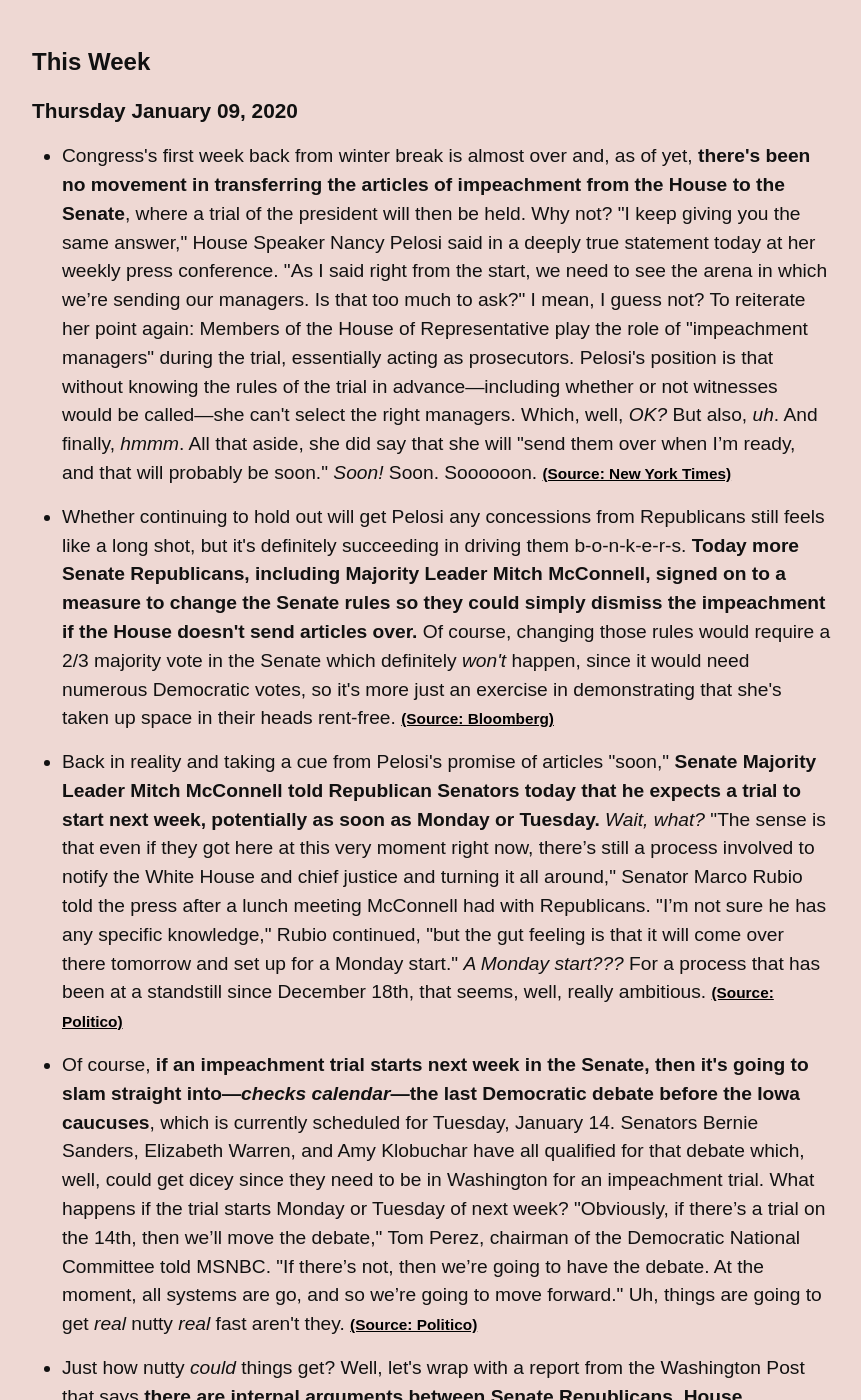
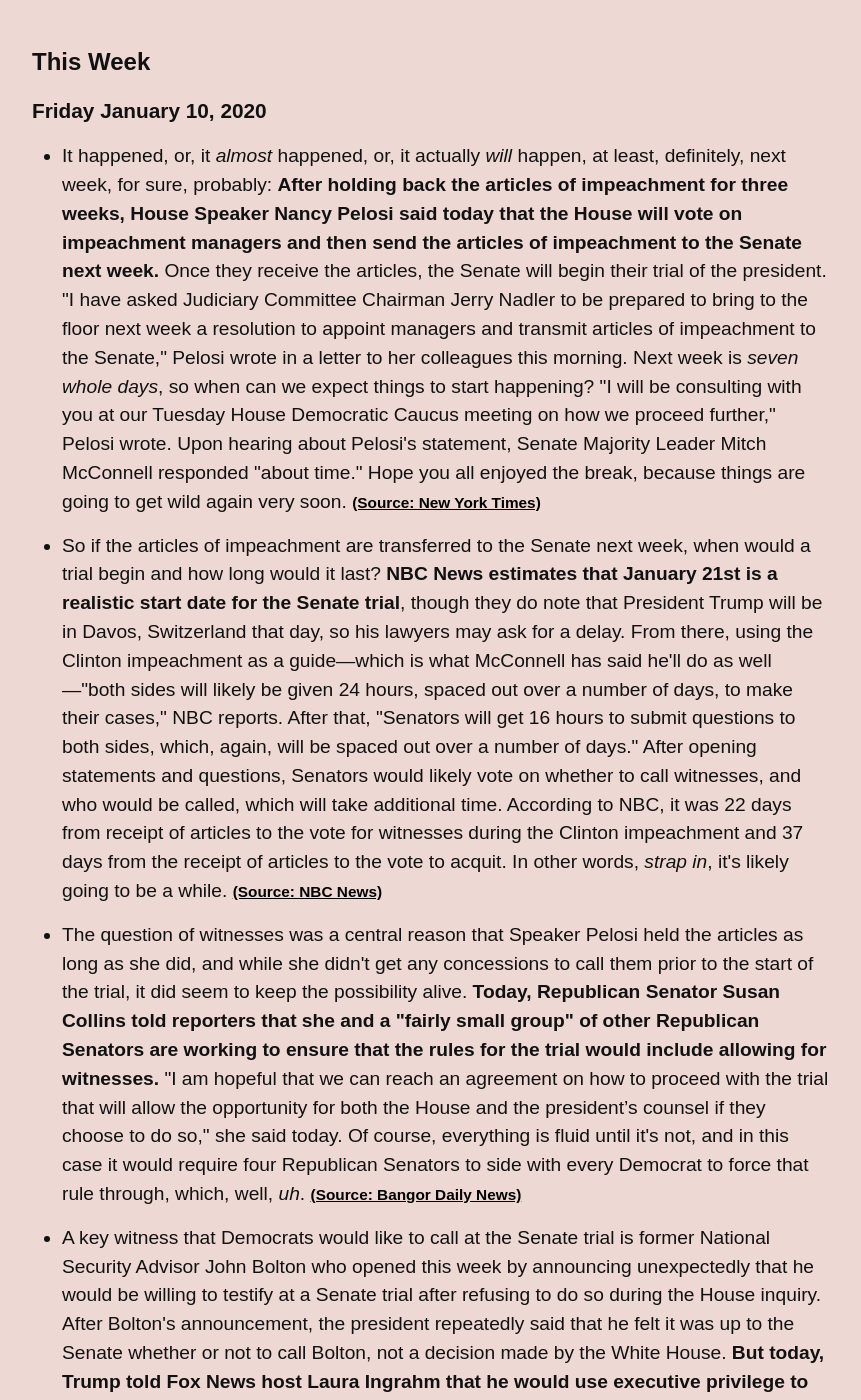
Before and after one commit to dansinker/impeachment.fyi, a Jekyll site: the page built from archive.md, in a window 1280 px wide and 1400 px high, scrolled down 388 px. Shown: the whole window, without its empty margins (268-1129 px from the left). Built offline with Jekyll 4.4.1, drawn with Linux system fonts in a browser that asks for light colours; nearby versions of some CDN libraries; some web fonts are replaced; comment, search, counter and statistics services are not loaded; some of the changed text lies outside the part shown.

Commit message:
January 10 update

```diff
--- a/_data/news.yml
+++ b/_data/news.yml
@@ -1,4 +1,23 @@
 news:
+- date: 2020-01-10T18:45:00
+  yesterday: The president was <a href="https://www.washingtonpost.com/politics/trump-impeachment-live-updates/2019/12/18/237147e8-2110-11ea-bed5-880264cc91a9_story.html">impeached</a> and then we <a href="https://www.nytimes.com/2020/01/08/us/politics/mcconnell-pelosi-impeachment-trial.html">waited</a>. That's it, that's the entire entry.
+  todays:
+  - item: It happened, or, it <i>almost</i> happened, or, it actually <i>will</i> happen, at least, definitely, next week, for sure, probably&#58; <b>After holding back the articles of impeachment for three weeks, House Speaker Nancy Pelosi said today that the House will vote on impeachment managers and then send the articles of impeachment to the Senate next week.</b> Once they receive the articles, the Senate will begin their trial of the president. "I have asked Judiciary Committee Chairman Jerry Nadler to be prepared to bring to the floor next week a resolution to appoint managers and transmit articles of impeachment to the Senate," Pelosi wrote in a letter to her colleagues this morning. Next week is <i>seven whole days</i>, so when can we expect things to start happening? "I will be consulting with you at our Tuesday House Democratic Caucus meeting on how we proceed further," Pelosi wrote. Upon hearing about Pelosi's statement, Senate Majority Leader Mitch McConnell responded "about time." Hope you all enjoyed the break, because things are going to get wild again very soon.
+    source: New York Times
+    url: https://www.nytimes.com/2020/01/10/us/politics/trump-impeachment-pelosi.html
+  - item: So if the articles of impeachment are transferred to the Senate next week, when would a trial begin and how long would it last? <b>NBC News estimates that January 21st is a realistic start date for the Senate trial</b>, though they do note that President Trump will be in Davos, Switzerland that day, so his lawyers may ask for a delay. From there, using the Clinton impeachment as a guide—which is what McConnell has said he'll do as well—"both sides will likely be given 24 hours, spaced out over a number of days, to make their cases," NBC reports. After that, "Senators will get 16 hours to submit questions to both sides, which, again, will be spaced out over a number of days." After opening statements and questions, Senators would likely vote on whether to call witnesses, and who would be called, which will take additional time. According to NBC, it was 22 days from receipt of articles to the vote for witnesses during the Clinton impeachment and 37 days from the receipt of articles to the vote to acquit. In other words, <i>strap in</i>, it's likely going to be a while.
+    source: NBC News
+    url: https://www.nbcnews.com/politics/congress/when-will-trump-s-senate-trial-start-how-long-will-n1113781
+  - item: The question of witnesses was a central reason that Speaker Pelosi held the articles as long as she did, and while she didn't get any concessions to call them prior to the start of the trial, it did seem to keep the possibility alive. <b>Today, Republican Senator Susan Collins told reporters that she and a "fairly small group" of other Republican Senators are working to ensure that the rules for the trial would include allowing for witnesses.</b> "I am hopeful that we can reach an agreement on how to proceed with the trial that will allow the opportunity for both the House and the president’s counsel if they choose to do so," she said today. Of course, everything is fluid until it's not, and in this case it would require four Republican Senators to side with every Democrat to force that rule through, which, well, <i>uh</i>.
+    source: Bangor Daily News
+    url: https://bangordailynews.com/2020/01/10/politics/susan-collins-working-with-small-group-of-gop-senators-to-allow-impeachment-witnesses/
+  - item: A key witness that Democrats would like to call at the Senate trial is former National Security Advisor John Bolton who opened this week by announcing unexpectedly that he would be willing to testify at a Senate trial after refusing to do so during the House inquiry. After Bolton's announcement, the president repeatedly said that he felt it was up to the Senate whether or not to call Bolton, not a decision made by the White House. <b>But today, Trump told Fox News host Laura Ingrahm that he would use executive privilege to block Bolton's testimony "for the sake of the office."</b> <i>Sure, why not.</i> "You can’t be in the White House as president—future, I’m talking about future, many future presidents—and have a security adviser, anybody having to do with security, and legal, and other things" testify, he said. So, well, <i>screams</i>.
+    source: Bloomberg
+    url: https://www.bloomberg.com/news/articles/2020-01-10/trump-will-invoke-executive-privilege-to-block-bolton-testimony
+  - item: Finally, and I can't even believe I'm writing this but, <b>the Wall Street Journal today reported that the desire to curry favors with Republican Senators in the impeachment trial may have influenced President Trump's decision to kill Iranian military commander Qassem Soleimani</b> on January 2nd. <i>Stares</i>. Buried <i>deep</i> in an article that looked into how the strike took place, the journal reported that, "Mr Trump, after the strike, told associates he was under pressure to deal with General Soleimani from GOP senators he views as important supporters in his coming impeachment trial in the Senate." So that's just <i>great</i>.
+    source: Wall Street Journal
+    url: https://www.wsj.com/articles/trumps-new-national-security-team-made-fast-work-of-iran-strike-11578619195
+  tomorrow: It's been a slow week so I hoped you enjoyed it. High gear should kick in again sometime next week and not let up for some time. I mean, unless they dismiss the whole thing in one vote before the trial even starts but, well—<i>oh god</i>.
 - date: 2020-01-09T18:45:00
   yesterday: Do you like <a href="https://www.bloomberg.com/news/articles/2020-01-08/pelosi-still-holding-on-to-trump-charges-impeachment-update#pelosi-wants-terms-before-sending-articles-1045-am">circular arguments</a>, <a href="https://www.nytimes.com/2020/01/08/us/politics/mcconnell-pelosi-impeachment-trial.html">waiting forever</a>, and nothing really advancing in the <a href="https://www.washingtonpost.com/politics/trump-impeachment-live-updates/2019/12/18/237147e8-2110-11ea-bed5-880264cc91a9_story.html">impeachment of the president</a> while that same president goes off and <a href="https://www.cnn.com/middleeast/live-news/us-iran-news-intl-01-09-2020/index.html">almost starts a war</a>? Well then this week has been amazing for you. For the rest of us, it's been a week. Anyway, happy Thursday.
   todays:
```
